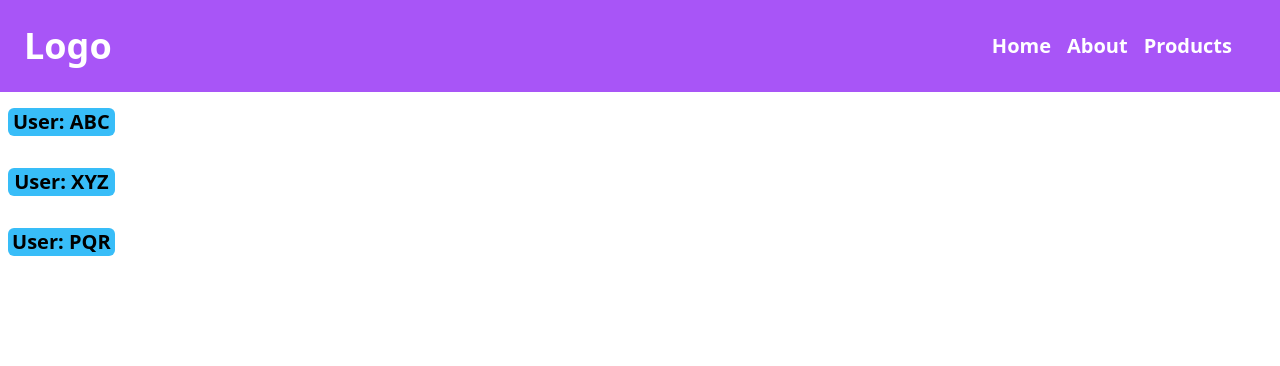
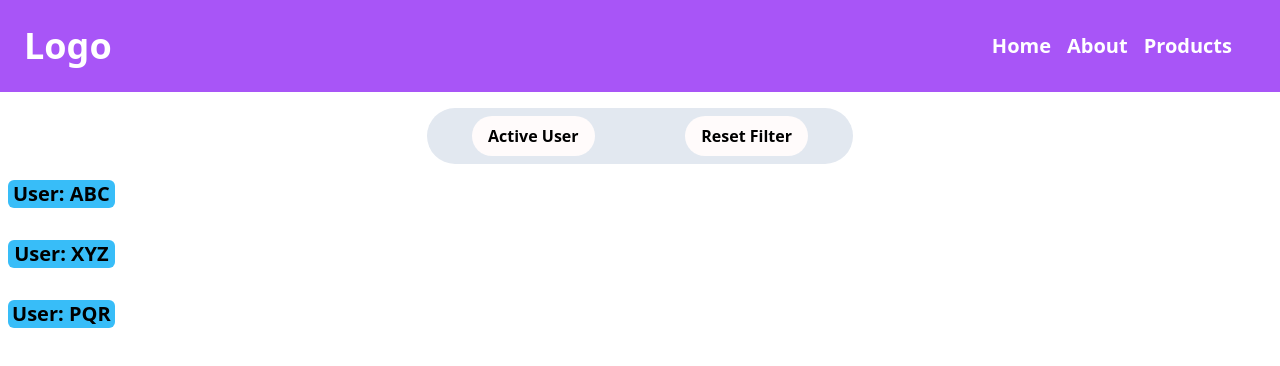
Before and after one commit to Dityaa26/react-router-dom-v6, a React (Vite) app: page /users in a window 1280 px wide. Shown: the top 366 px of the page. Built offline with nearby package versions, Linux system fonts and the light colour scheme.

Commit message:
search params

```diff
--- a/src/pages/Users.jsx
+++ b/src/pages/Users.jsx
@@ -1,13 +1,31 @@
 import React from 'react'
-import { Link } from 'react-router-dom'
+import { Link, useSearchParams } from 'react-router-dom'
 import { userList } from '../utils/constants';
 
 
 const Users = () => {
+    const [searchParams, setSearchParams] = useSearchParams();
+    const showActiveUsers = searchParams.get('filter') === 'active';
+    console.log(showActiveUsers)
+
   return (
-    <div className='flex flex-col'>
+    <div className="flex flex-col">
+      <div className="w-2/6 rounded-full mx-auto flex justify-around bg-slate-200 mt-4">
+        <button onClick={()=> setSearchParams({filter: 'active'})} className="bg-[#fffbfb] m-2 p-2 px-4 rounded-full font-bold">
+          Active User
+        </button>
+        <button onClick={()=> setSearchParams({})} className="bg-[#fffbfb] m-2 p-2 px-4 rounded-full font-bold">
+          Reset Filter
+        </button>
+      </div>
       {userList.map((user) => (
-        <Link key={user.id} to={`/users/${user.id}`} className="text-xl mx-2 my-4 text-center rounded-md font-bold w-1/12 bg-sky-400">User: {user.name}</Link>
+        <Link
+          key={user.id}
+          to={`/users/${user.id}`}
+          className="text-xl mx-2 my-4 text-center rounded-md font-bold w-1/12 bg-sky-400"
+        >
+          User: {user.name}
+        </Link>
       ))}
     </div>
   );
```
